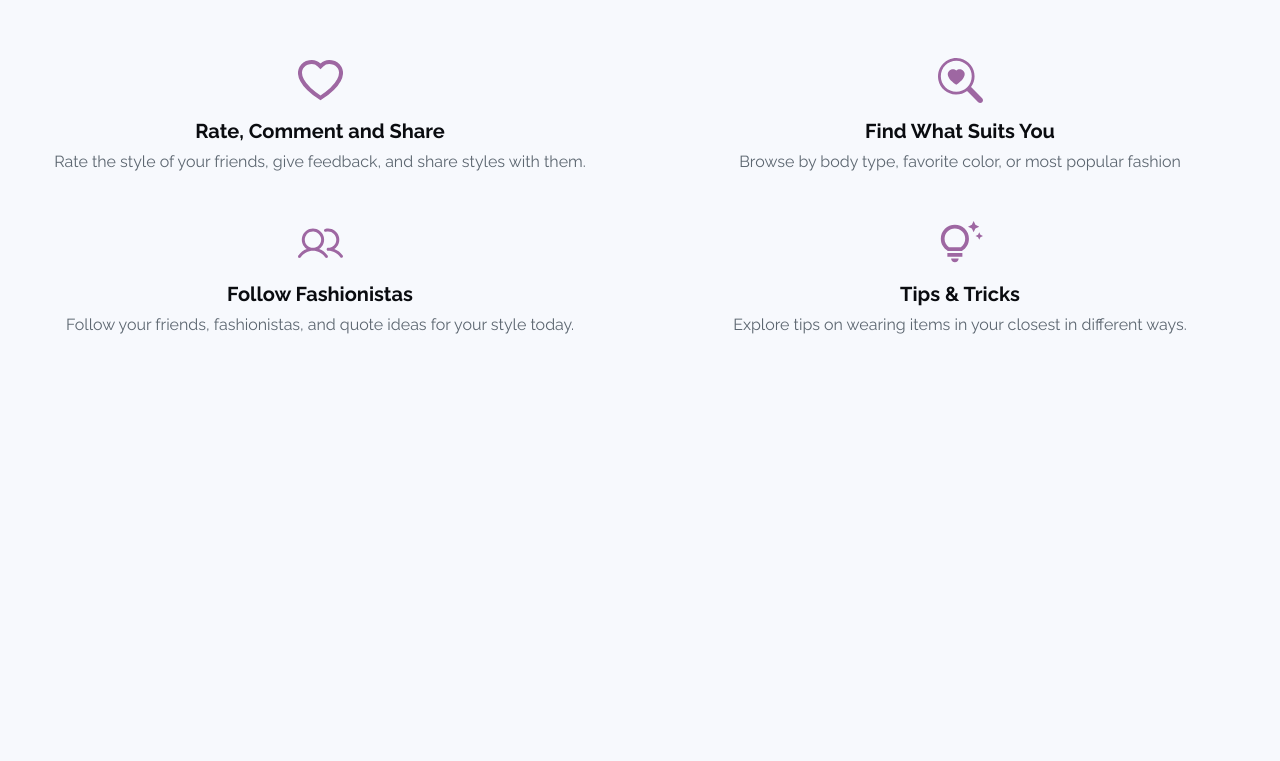
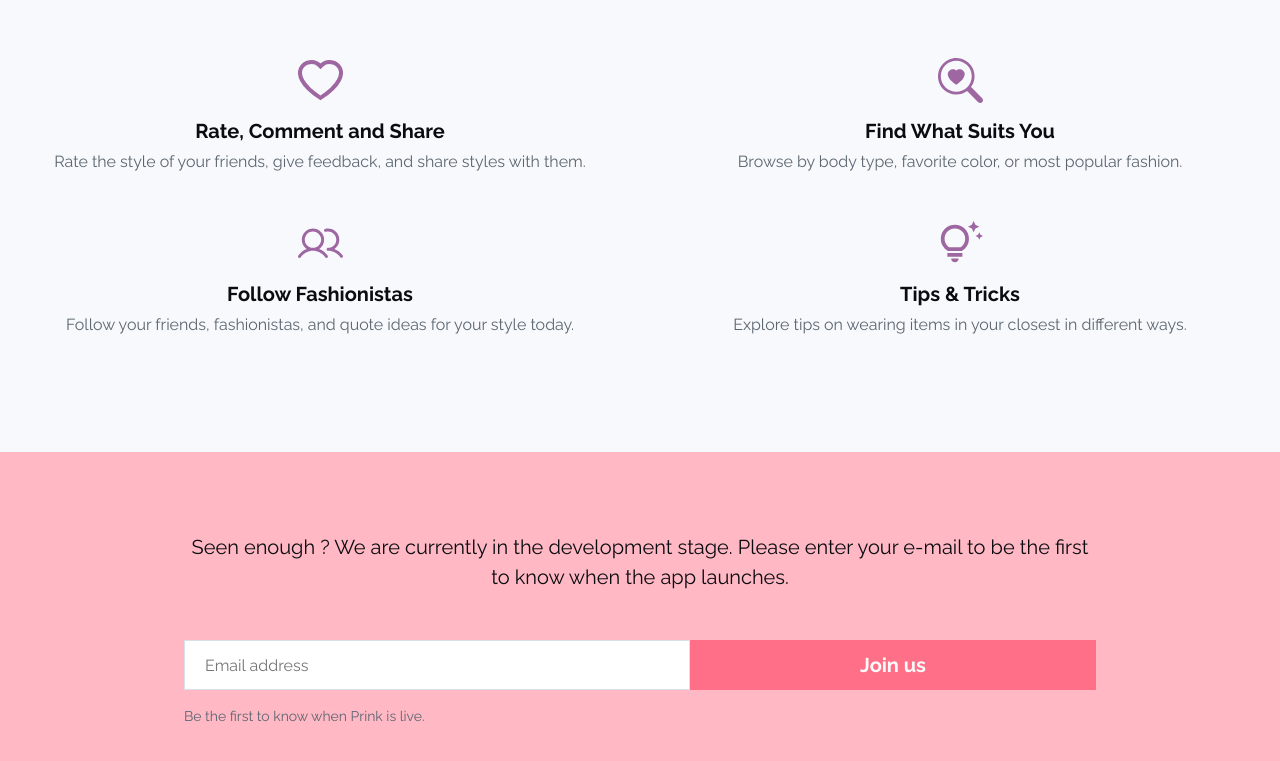
Before and after one commit to Ahmad-Zaaza/Prink-Landing-page, a Next.js app: page / in a window 1280 px wide. Shown: the part 2234-2995 px from the top of the page. Before the commit the page ends 2686 px from the top, so only its background shows below. Built offline with nearby package versions, Linux system fonts and the light colour scheme.

Commit message:
add footer component

```diff
--- a/components/Footer/Footer.tsx
+++ b/components/Footer/Footer.tsx
@@ -1,9 +1,30 @@
-import React from 'react'
+import React from "react";
+import styled from "styled-components";
+import JoinUsForm from "../JoinUsForm";
+import MaxWidthWrapper from "../MaxWidthWrapper";
+import { FooterWrapper } from "./FooterWrapper";
 
 const Footer = () => {
   return (
-    <div>Footer</div>
-  )
-}
+    <FooterWrapper>
+      <MaxWidthWrapper>
+        <Subtitle>
+          Seen enough ? We are currently in the development stage. Please enter
+          your e-mail to be the first to know when the app launches.
+        </Subtitle>
+        <JoinUsForm />
+      </MaxWidthWrapper>
+    </FooterWrapper>
+  );
+};
 
-export default Footer
+export default Footer;
+
+const Subtitle = styled.p`
+  line-height: 25px;
+  text-align: center;
+  @media ${p => p.theme.queries.tabletAndUp} {
+    font-size: ${20 / 16}rem;
+    line-height: 30px;
+  }
+`;
--- a/components/Footer/FooterWrapper.tsx
+++ b/components/Footer/FooterWrapper.tsx
@@ -1,5 +1,5 @@
 import styled from "styled-components";
 
 export const FooterWrapper = styled.div`
-  background-color: var(--color-primary-background);
+  background-color: var(--color-primary-accent);
 `;
--- a/components/MaxWidthWrapper/MaxWidthWrapper.tsx
+++ b/components/MaxWidthWrapper/MaxWidthWrapper.tsx
@@ -21,29 +21,34 @@ const Wrapper = styled.div`
     display: flex;
     align-items: center;
     gap: 24px;
-    @media ${(p) => p.theme.queries.tabletAndUp} {
+    @media ${p => p.theme.queries.tabletAndUp} {
       gap: 0;
     }
   }
   ${PrinkDescriptionWrapper} & {
     padding-top: 80px;
     padding-bottom: 100px;
-    @media ${(p) => p.theme.queries.tabletAndUp} {
+    @media ${p => p.theme.queries.tabletAndUp} {
       padding-bottom: 120px;
     }
   }
   ${PrinkFeaturesWrapper} & {
     padding-top: 0;
     padding-bottom: 80px;
-    @media ${(p) => p.theme.queries.tabletAndUp} {
+    @media ${p => p.theme.queries.tabletAndUp} {
       padding-top: 30px;
     }
   }
   ${FooterWrapper} & {
-    padding-top: 0;
+    padding-top: 80px;
     padding-bottom: 80px;
-    @media ${(p) => p.theme.queries.tabletAndUp} {
-      padding-top: 30px;
+    max-width: 960px;
+
+    display: flex;
+    flex-direction: column;
+    gap: 24px;
+    @media ${p => p.theme.queries.tabletAndUp} {
+      gap: 48px;
     }
   }
 `;
--- a/components/PrinkFeatures/PrinkFeature.tsx
+++ b/components/PrinkFeatures/PrinkFeature.tsx
@@ -29,12 +29,12 @@ const Wrapper = styled.div`
   flex-direction: column;
   align-items: center;
   @media ${(p) => p.theme.queries.desktopAndUp} {
+    gap: 24px;
     flex-direction: row;
   }
 `;
 
 const IconWrapper = styled.div`
-  /* flex-basis: 100px; */
   display: flex;
   align-items: center;
   justify-content: center;
--- a/components/PrinkFeatures/PrinkFeatures.tsx
+++ b/components/PrinkFeatures/PrinkFeatures.tsx
@@ -31,7 +31,7 @@ const PrinkFeatures = () => {
             />
             <PrinkFeature
               title="Find What Suits You"
-              subtitle="Browse by body type, favorite color, or most popular fashion"
+              subtitle="Browse by body type, favorite color, or most popular fashion."
               iconId="search-with-heart"
             />
             <PrinkFeature
--- a/lib/constants.ts
+++ b/lib/constants.ts
@@ -1,5 +1,6 @@
 export const COLORS = {
   primary: "hsl(350deg, 100%, 72%)",
+  primaryAccent: "hsl(350deg, 100%, 86%)",
   primaryBackground: "hsla(350deg, 100%, 72%, 0.1)",
   primaryHover: "hsl(350deg, 68%, 60%)",
   secondary: "hsl(296deg, 24%, 52%)",
--- a/pages/index.tsx
+++ b/pages/index.tsx
@@ -1,6 +1,7 @@
 import type { NextPage } from "next";
 import Head from "next/head";
 import styled from "styled-components";
+import Footer from "../components/Footer";
 import Hero from "../components/Hero/Hero";
 import Navbar from "../components/Navbar";
 import PrinkDescription from "../components/PrinkDescription";
@@ -35,6 +36,7 @@ const Home: NextPage = () => {
       </HeroWrapper>
       <PrinkDescription />
       <PrinkFeatures />
+      <Footer />
     </>
   );
 };
@@ -45,6 +47,5 @@ const HeroWrapper = styled.div`
   min-height: 100%;
   background-image: url("./mainpattern.png");
   background-size: contain;
-
   background-repeat: repeat;
 `;
--- a/styles/globalStyles.ts
+++ b/styles/globalStyles.ts
@@ -68,6 +68,7 @@ p, h1, h2, h3, h4, h5, h6 {
 --color-text:${COLORS.text};
 --color-primary:${COLORS.primary};
 --color-primary-hover:${COLORS.primaryHover};
+--color-primary-accent:${COLORS.primaryAccent};
 --color-primary-background:${COLORS.primaryBackground};
 --color-on-primary:${COLORS.onPrimary};
 --color-secondary:${COLORS.secondary};
```
